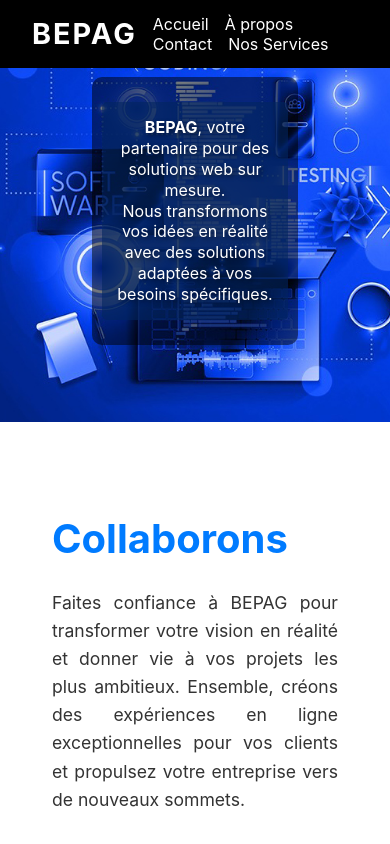
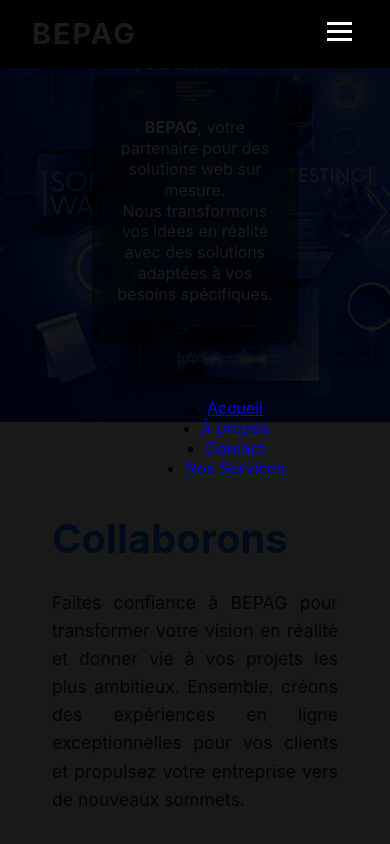
Before and after one commit to mrtchou/sitePerso, a React (Create React App) app in the folder frontend/: page / in a window 390 px wide. Shown: the top 844 px of the page. Built offline with nearby package versions, Linux system fonts and the light colour scheme.

Commit message:
finalisation correction css header.css

```diff
--- a/frontend/src/styles/Header.css
+++ b/frontend/src/styles/Header.css
@@ -1,4 +1,3 @@
-
 header {
   background-image: url('../assets/header-image.jpg');
   background-position: center;
@@ -11,8 +10,6 @@
   justify-content: center;
   background-repeat: no-repeat;
 }
-
-
 
 .navbar {
   box-sizing: border-box;
@@ -40,7 +37,6 @@
   transition: 0.3s ease;
 }
 
-
 .logo {
   color: white;
   font-size: 1.2rem;
@@ -48,16 +44,6 @@
   text-transform: uppercase;
   letter-spacing: 2px;
 }
-
-
-
-
-
-
-
-
-
-
 
 .header-content {
   text-align: center;
@@ -89,6 +75,7 @@
   text-shadow: 2px 2px 4px rgba(0, 0, 0, 0.5);
   width: 40vw;
 }
+
 .hoverable-letter {
   transition: transform 0.3s ease;
 }
@@ -98,11 +85,11 @@
   color: red;
 }
 
-.escape-div{
-  transition: "transform 0.5s ease-out"
+.escape-div {
+  transition: "transform 0.5s ease-out";
 }
 
-.header-small{
+.header-small {
   height: 53vh;
 }
 
@@ -137,11 +124,8 @@
     text-shadow: 2px 2px 4px rgba(0, 0, 0, 0.5);
   }
 
-
-
-
   .hamburger {
-  display: none; /* Masque le bouton hamburger par défaut */
+    display: block;
     background: none;
     border: none;
     cursor: pointer;
@@ -157,7 +141,6 @@
     transition: transform 0.3s ease;
   }
 
-/* Animation pour ouvrir le menu */
   .hamburger.open .hamburger-line:nth-child(1) {
     transform: translateY(8px) rotate(45deg);
   }
@@ -170,38 +153,7 @@
     transform: translateY(-8px) rotate(-45deg);
   }
 
-
   .menu {
-  display: flex;
-  flex-wrap: wrap;
-  list-style-type: none;
-  padding: 0;
-}
-
-.menu li {
-  margin-left: 1rem;
-  transition: transform 0.3s ease;
-}
-
-.menu li:hover {
-  transform: scale(1.2);
-}
-
-.menu a {
-  text-decoration: none;
-  color: white;
-  font-size: 1rem;
-  transition: color 0.3s ease;
-}
-
-.menu a:hover {
-  color: #ffd700;
-  font:bold;
-
-}
-
-
-.menu.open {
     display: flex;
     flex-direction: column;
     justify-content: center;
@@ -230,5 +182,4 @@
     color: #ffd700;
     font-weight: bold;
   }
-
 }
```
Lines whose indentation alone changed are shown as unchanged.
